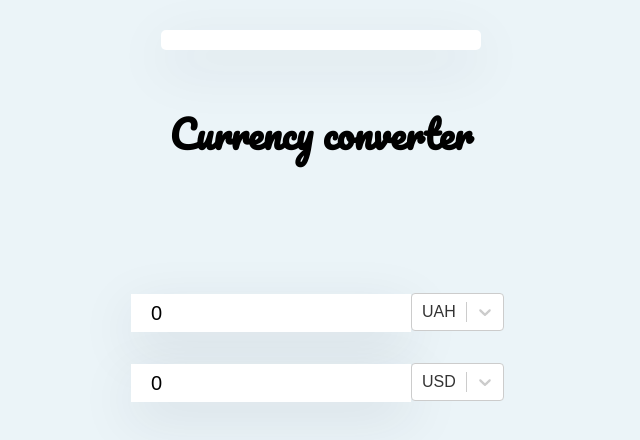
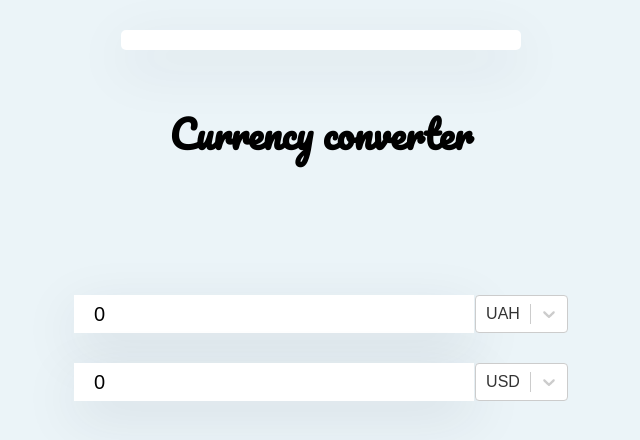
Before and after one commit to AndreyKornyusko/currency-converter, a React (Create React App) app: page / in a window 1280 px wide. Shown: the top 440 px of the page, without its empty margins (319-959 px from the left). Built offline with nearby package versions, Linux system fonts and the light colour scheme; no server answers.

Commit message:
fix styles

```diff
--- a/src/components/converter/converter.module.scss
+++ b/src/components/converter/converter.module.scss
@@ -24,30 +24,29 @@
       display: flex;
       align-items: center;
       justify-content: center;
+      width: 100%;
+      padding-right: 20px;
+      padding-left: 20px;
+      height: 38px;
       margin-bottom: 30px;
 
       .input {
-        width: 280px;
+        width: 100%;
+        max-width: 400px;
+        min-width: 200px;
         height: 38px;
         box-shadow: 0px 16px 56px rgba(44, 39, 56, 0.1);
         background-color: #fff;
         padding-left: 20px;
         font-size: 20px;
+        margin-right: 1px;
       }
 
       .dropdownWrap {
-        position: relative;
-        width: 100px;
-        height: 40px;
-
-        .dropdown {
-          position: absolute;
-          top: 0;
-          left: 0;
-        }
+        width: 93px;
+        min-width: 93px;
+        height: 38px;
       }
     }
-
   }
-
 }
--- a/src/components/converter/index.tsx
+++ b/src/components/converter/index.tsx
@@ -26,18 +26,16 @@ const Converter = () => {
   const UAHRate = 1;
   const [EURRate, setEURRate] = useState(1);
   const [USDRate, setUSDRate] = useState(1);
-  const [currency1, setCurrency1] = useState<Option>({
+  const [currency1, setCurrency1] = useState<Option|null>({
     value: OptionEnum.UAH,
     label: OptionEnum.UAH,
   });
-  const [currency2, setCurrency2] = useState<Option>({
+  const [currency2, setCurrency2] = useState<Option|null>({
     value: OptionEnum.USD,
     label: OptionEnum.USD,
   });
   const [value1, setValue1] = useState(0);
   const [value2, setValue2] = useState(0);
-  console.log("value1", value1);
-  console.log("value2", value2);
   const [direction, setDirection] = useState<DirectionEnum>(
     DirectionEnum.fromV1ToV2
   );
@@ -66,23 +64,23 @@ const Converter = () => {
   useEffect(() => {
     let rate1 = 1;
     let rate2 = 1;
-    if (currency1.value === OptionEnum.UAH) {
+    if (currency1?.value === OptionEnum.UAH) {
       rate1 = UAHRate;
     }
-    if (currency1.value === OptionEnum.USD) {
+    if (currency1?.value === OptionEnum.USD) {
       rate1 = USDRate;
     }
-    if (currency1.value === OptionEnum.EUR) {
+    if (currency1?.value === OptionEnum.EUR) {
       rate1 = EURRate;
     }
 
-    if (currency2.value === OptionEnum.EUR) {
+    if (currency2?.value === OptionEnum.EUR) {
       rate2 = EURRate;
     }
-    if (currency2.value === OptionEnum.UAH) {
+    if (currency2?.value === OptionEnum.UAH) {
       rate2 = UAHRate;
     }
-    if (currency2.value === OptionEnum.USD) {
+    if (currency2?.value === OptionEnum.USD) {
       rate2 = USDRate;
     }
     if (direction === DirectionEnum.fromV1ToV2) {
@@ -124,15 +122,12 @@ const Converter = () => {
         <input
           value={value1}
           onChange={handleChangeInput1}
-          // type="number"
-          min="0"
           className={styles.input}
         />
         <div className={styles.dropdownWrap}>
           <Select
             options={options}
             onChange={(selectedOption) => {
-              //@ts-ignore
               setCurrency1(selectedOption);
             }}
             value={currency1}
@@ -144,15 +139,12 @@ const Converter = () => {
         <input
           value={value2}
           onChange={handleChangeInput2}
-          // type="number"
-          min="0"
           className={styles.input}
         />
         <div className={styles.dropdownWrap}>
           <Select
             options={options}
             onChange={(selectedOption) => {
-              //@ts-ignore
               setCurrency2(selectedOption);
             }}
             value={currency2}
--- a/src/components/header/header.module.scss
+++ b/src/components/header/header.module.scss
@@ -8,7 +8,7 @@
   padding-right: 20px;
   padding-left: 20px;
   margin-bottom: 20px;
-  background-color: #EBF4F8;
+  background-color: $primary-bg-color;
   .table {
     display: flex;
     flex-direction: column;
@@ -17,8 +17,9 @@
     background-color: #fff;
     border-radius: 5px;
     padding: 10px;
-    width: 320px;
-    min-width: 320px;
+    width: 100%;
+    max-width: 400px;
+    min-width: 300px;
     box-shadow: 0px 16px 56px rgba(44, 39, 56, 0.1);
 
     .row {
```
